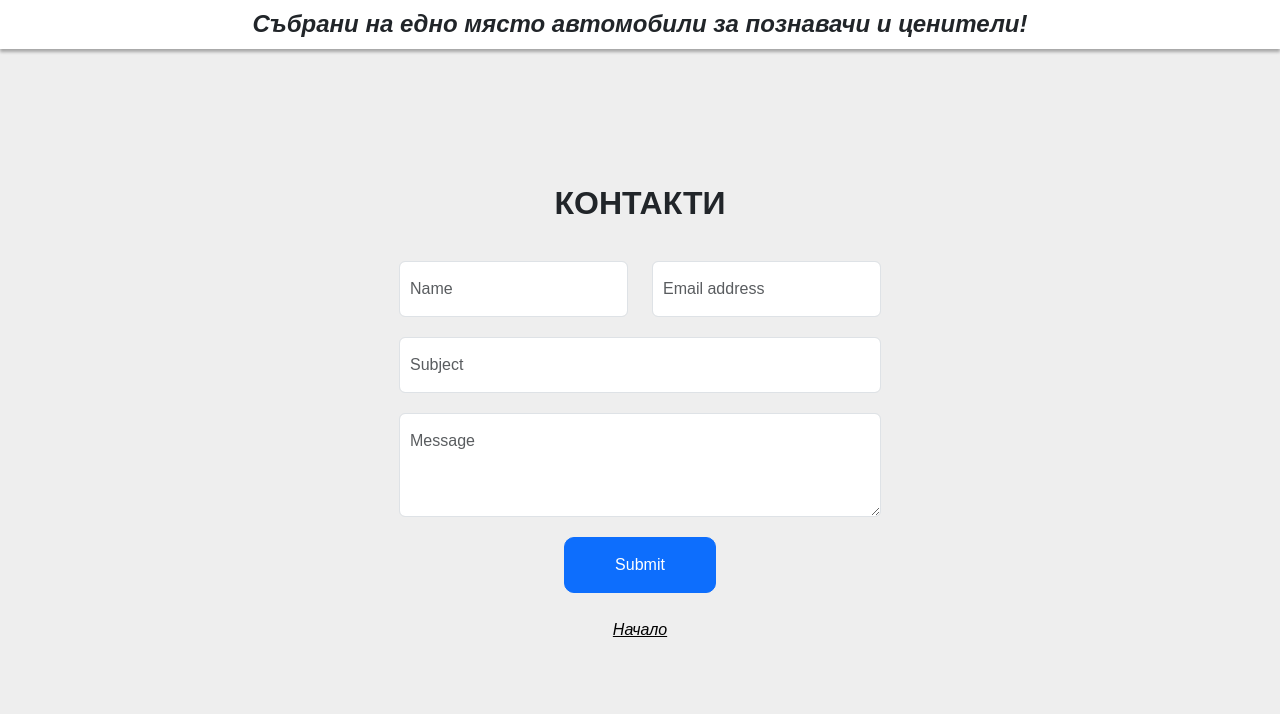
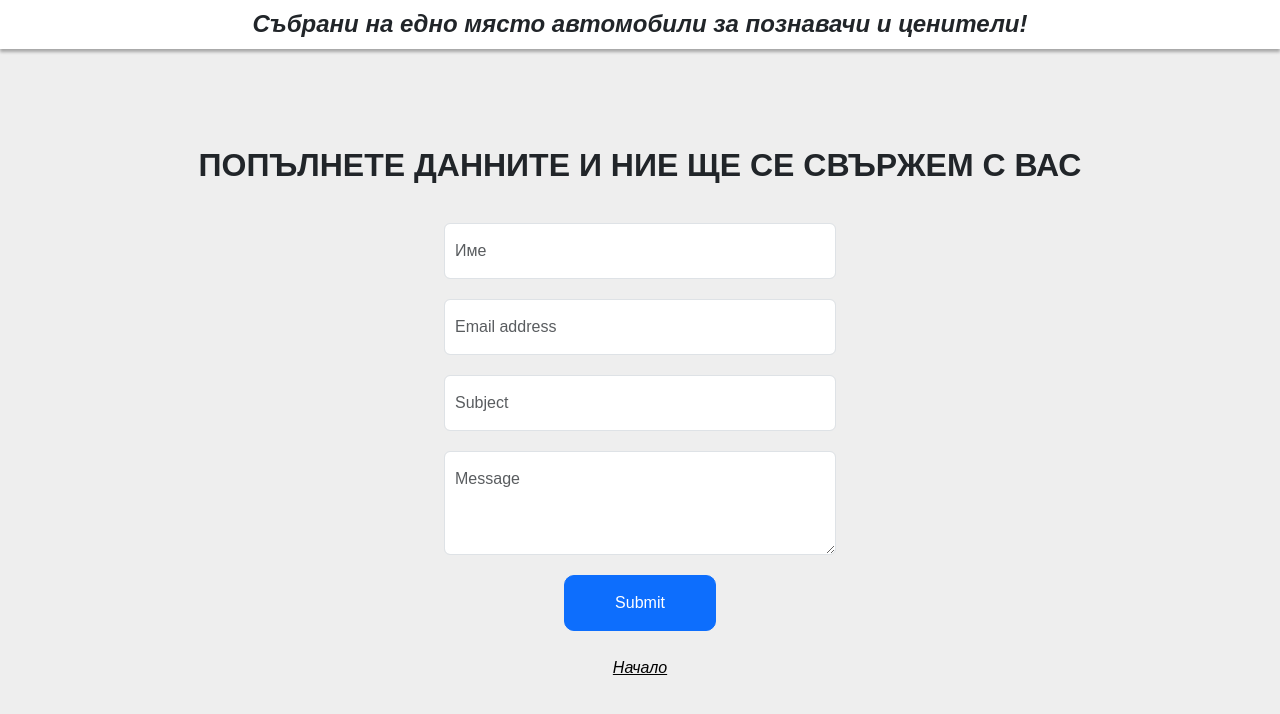
Before and after one commit to marinm309/car-app, a React (Vite) app: page /contact in a window 1280 px wide. Shown: the top 714 px of the page. Built offline with nearby package versions, Linux system fonts and the light colour scheme.

Commit message:
galarry updated

```diff
--- a/src/CarReview.jsx
+++ b/src/CarReview.jsx
@@ -1,9 +1,10 @@
 import React from 'react';
 import { useParams } from 'react-router-dom';
 import ReactImageGallery from "react-image-gallery";
+import carInfo from './carInfo';
 
 const carReviews = {
-  1: {brand: 'Mercedes', placeholder: 'Placeholder for car 1', images: ['/mercedes/DK Cars 1-1.jpg', '/mercedes/DK Cars 1-2.jpg', '/mercedes/DK Cars 1-1.jpg', '/mercedes/DK Cars 1-2.jpg']},
+  1: carInfo['1'],
   2: {brand: 'Cadillac', placeholder: 'Placeholder for car 2', images: ['/mustang.jpg', '/mustang.jpg', '/mustang.jpg']},
   3: {brand: 'Buick', placeholder: 'Placeholder for car 3', images: ['/chevrolet.jpg', '/chevrolet.jpg', '/chevrolet.jpg']},
   4: {brand: 'Mercedes', placeholder: 'Placeholder for car 4', images: ['/mercedes/DK Cars 3-1.jpg', '/mercedes/DK Cars 3-2.jpg', '/mercedes/DK Cars 3-1.jpg', '/mercedes/DK Cars 3-2.jpg']},
@@ -13,7 +14,6 @@ const carReviews = {
   8: {brand: 'Cadillac', placeholder: 'Placeholder for car 8', images: ['/mustang.jpg', '/mustang.jpg', '/mustang.jpg']},
   9: {brand: 'Buick', placeholder: 'Placeholder for car 9', images: ['/chevrolet.jpg', '/chevrolet.jpg', '/chevrolet.jpg']},
 }
-
 const CarReview = () => {
 
   const { carId } = useParams();
@@ -24,6 +24,11 @@ const CarReview = () => {
       thumbnail: carInfo.images[index]
     }))
 
+
+  const onClickHandler = () => {
+    document.querySelector('.image-gallery-fullscreen-button').click()
+  };
+
   return (
     <section className="container flex-grow mx-auto max-w-[1200px] border-b py-5 lg:grid lg:grid-cols-2 lg:py-10 single-car-review">
       <div className="container mx-auto px-4">
@@ -33,6 +38,7 @@ const CarReview = () => {
           showPlayButton={false}
           items={images}
           slideDuration={0}
+          onClick={onClickHandler}
         />
 
       </div>
--- a/src/ContactForm.jsx
+++ b/src/ContactForm.jsx
@@ -72,7 +72,7 @@ const ContactForm = () => {
 
   return (
     <div className='ContactForm'>
-    <h2><b>КОНТАКТИ</b></h2>
+    <h2><b>ПОПЪЛНЕТЕ ДАННИТЕ И НИЕ ЩЕ СЕ СВЪРЖЕМ С ВАС</b></h2>
       <div className='container'>
         <div className='row'>
           <div className='col-12 text-center'>
@@ -84,22 +84,22 @@ const ContactForm = () => {
               >
                 {/* Row 1 of form */}
                 <div className='row formRow'>
-                  <div className='col-6'>
+                  <div className='col'>
                     <input
                       type='text'
                       name='name'
                       {...register('name', {
                         required: {
                           value: true,
-                          message: 'Please enter your name',
+                          message: 'Моля въведете име',
                         },
                         maxLength: {
                           value: 30,
-                          message: 'Please use 30 characters or less',
+                          message: 'Моля използвайте до 30 символа',
                         },
                       })}
                       className='form-control formInput'
-                      placeholder='Name'
+                      placeholder='Име'
                     ></input>
                     {errors.name && (
                       <span className='errorMessage'>
@@ -107,7 +107,9 @@ const ContactForm = () => {
                       </span>
                     )}
                   </div>
-                  <div className='col-6'>
+                </div>
+                <div className="row formRow">
+                  <div className='col'>
                       <input
                         type='email'
                         name='email'
--- /dev/null
+++ b/src/carInfo.js
@@ -0,0 +1,34 @@
+const carInfo = {
+    1: {
+        brand: 'Mercedes',
+        placeholder: 'Placeholder for car 1',
+        images: [
+            'https://i.ibb.co/vztG1Xs/DK-Cars-1-1.jpg',
+            'https://i.ibb.co/Lh1sYmb/DK-Cars-1-2.jpg',
+            'https://i.ibb.co/Gx1B7F6/DK-Cars-1-3.jpg',
+            'https://i.ibb.co/g9rJ4kg/DK-Cars-1-4.jpg',
+            'https://i.ibb.co/tD12yRc/DK-Cars-1-5.jpg',
+            'https://i.ibb.co/mNXR3w6/DK-Cars-1-6.jpg',
+            'https://i.ibb.co/Nnsd924/DK-Cars-1-7.jpg',
+            'https://i.ibb.co/H7XX9T3/DK-Cars-1-8.jpg',
+            'https://i.ibb.co/M1yBm06/DK-Cars-1-9.jpg',
+            'https://i.ibb.co/0DbVqT8/DK-Cars-1-10.jpg',
+            'https://i.ibb.co/k5V40jT/DK-Cars-1-11.jpg',
+            'https://i.ibb.co/Z68n9Qk/DK-Cars-1-12.jpg',
+            'https://i.ibb.co/Chgdn0Z/DK-Cars-1-13.jpg',
+            'https://i.ibb.co/Q8ywqyH/DK-Cars-1-14.jpg',
+            'https://i.ibb.co/pXwZHGx/DK-Cars-1-15.jpg',
+            'https://i.ibb.co/kM3tMdr/DK-Cars-1-16.jpg',
+            'https://i.ibb.co/dG5gz6X/DK-Cars-1-17.jpg',
+            'https://i.ibb.co/SVtfyJJ/DK-Cars-1-18.jpg',
+            'https://i.ibb.co/vVCBvs8/DK-Cars-1-19.jpg',
+            'https://i.ibb.co/cQZDNKd/DK-Cars-1-20.jpg',
+            'https://i.ibb.co/b18N4Y9/DK-Cars-1-21.jpg',
+            'https://i.ibb.co/7vThKp1/DK-Cars-1-22.jpg',
+            'https://i.ibb.co/RyY7ZFN/DK-Cars-1-23.jpg',
+            'https://i.ibb.co/1Zq7kd1/DK-Cars-1-24.jpg',
+        ],
+    }
+}
+
+export default carInfo
--- a/src/index.css
+++ b/src/index.css
@@ -181,8 +181,12 @@ nav ul li a:hover {
   vertical-align: middle;
 }
 
+.image-gallery-thumbnail{
+  width: 16%;
+}
+
 .image-gallery-thumbnails-container img{
-  width: 100%;
+  max-width: 100%;
   height: 70px;
 }
 
@@ -290,6 +294,21 @@ form {
   align-items: center;
 }
 
+.ContactForm > .container > .row:first-of-type{
+  width: 40%;
+}
+
+.ContactForm h2{
+  text-align: center;
+}
+
+.image-gallery-thumbnails-container{
+  flex-wrap: wrap;
+  display: flex;
+  align-items: center;
+  justify-content: center;
+}
+
 @media only screen and (max-width: 1300px) {
   .footer-container div {
     min-width: 50%;
@@ -299,6 +318,10 @@ form {
 @media only screen and (max-width: 1199px) {
   .categories a {
     width: 48%;
+  }
+
+  .image-gallery-thumbnail{
+    width: 19%;
   }
 }
 
```
Lines whose indentation alone changed are shown as unchanged.
